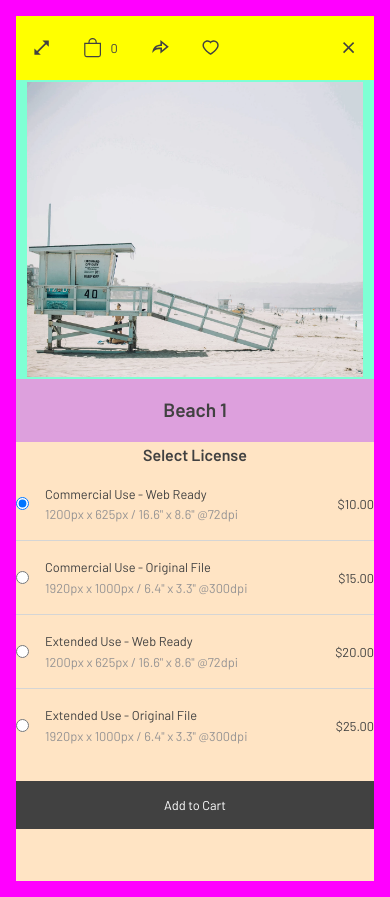
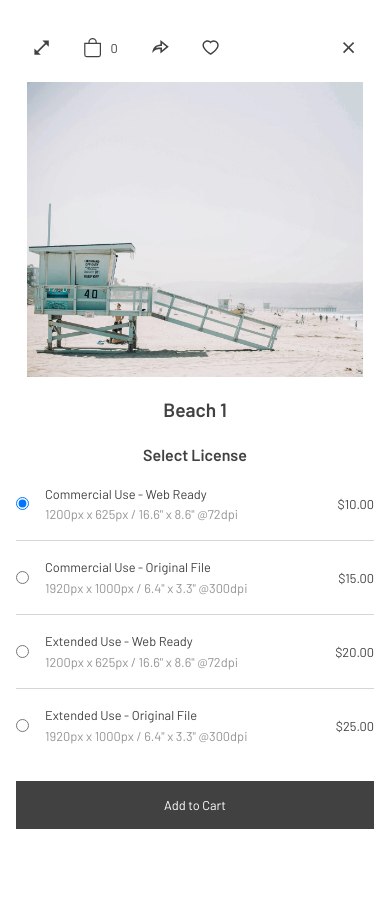
Before and after one commit to Knopkaivy/photographer-portfolio-demo, a React (Create React App) app: page /portfolio/beach/beach-1 in a window 390 px wide. Built offline with nearby package versions, Linux system fonts and the light colour scheme.

Commit message:
Update PhotoCarousel styles for responsiveness

```diff
--- a/src/styles/PhotoCardDetailed.css
+++ b/src/styles/PhotoCardDetailed.css
@@ -9,7 +9,6 @@
   display: flex;
   flex-direction: column;
   padding: 2rem;
-  background-color: magenta;
 }
 .PhotoCardDetailed:fullscreen {
   padding: 0;
@@ -24,11 +23,11 @@
 .PhotoCardDetailed:fullscreen .PhotoCardDetailed__main {
   padding: 0;
 }
-.PhotoCardDetailed:fullscreen .PhotoCardDetailed__imageContainer {
+/* .PhotoCardDetailed:fullscreen .PhotoCardDetailed__imageContainer {
   max-width: 90vw;
   max-height: 100vh;
   margin: 0 auto;
-}
+} */
 
 .PhotoCardDetailed:fullscreen .PhotoCardDetailed__descriptionContainer {
   display: none;
@@ -40,20 +39,19 @@
   display: flex;
   justify-content: center;
   align-items: center;
-  background-color: plum;
 }
-.PhotoCardDetailed__imageAndNavigationContainer {
+/* .PhotoCardDetailed__imageAndNavigationContainer {
   flex-basis: 65%;
   overflow: hidden;
   display: flex;
   align-items: center;
-}
-.PhotoCardDetailed__navigationIcon {
+} */
+/* .PhotoCardDetailed__navigationIcon {
   width: 8rem;
   height: 8rem;
   padding: 2rem;
-}
-.PhotoCardDetailed__navigation {
+} */
+/* .PhotoCardDetailed__navigation {
   position: absolute;
   top: calc(50%-4rem);
   color: var(--color-primary);
@@ -63,34 +61,34 @@
   opacity: 0;
   transition: all 0.5s ease;
   cursor: pointer;
-}
-.PhotoCardDetailed__navigation:hover {
+} */
+/* .PhotoCardDetailed__navigation:hover {
   background-color: rgba(255, 255, 255, 0.6);
-}
-.PhotoCardDetailed__navigation-left {
+} */
+/* .PhotoCardDetailed__navigation-left {
   left: 4rem;
-}
-.PhotoCardDetailed__navigation-right {
+} */
+/* .PhotoCardDetailed__navigation-right {
   right: 4rem;
-}
+} */
 
-.PhotoCardDetailed__imageContainer {
+/* .PhotoCardDetailed__imageContainer {
   position: relative;
   width: 100%;
   max-width: 120rem;
   flex: 1 1 84%;
   display: flex;
   align-items: center;
-}
-.PhotoCardDetailed__imageContainer:hover .PhotoCardDetailed__navigation {
+} */
+/* .PhotoCardDetailed__imageContainer:hover .PhotoCardDetailed__navigation {
   opacity: 1;
-}
-.PhotoCardDetailed__image {
+} */
+/* .PhotoCardDetailed__image {
   width: 100%;
   height: auto;
   max-height: 85vh;
   object-fit: contain;
-}
+} */
 .PhotoCardDetailed__descriptionContainer {
   width: 100%;
   flex-basis: 35%;
--- a/src/styles/PhotoCarousel.css
+++ b/src/styles/PhotoCarousel.css
@@ -3,7 +3,6 @@
   width: 100%;
   height: 100%;
   overflow: hidden;
-  background-color: salmon;
   display: flex;
   align-items: center;
   justify-content: space-between;
@@ -11,13 +10,11 @@
 .PhotoCarousel {
   overflow: hidden;
   width: 100%;
-  background-color: teal;
   display: flex;
 }
 .PhotoCarousel__inner {
   white-space: nowrap;
-  transition: transform 0.3s;
-  background-color: aquamarine;
+  transition: transform 0.5s;
 }
 .PhotoCarousel__item {
   display: inline-flex;
@@ -48,3 +45,11 @@
     max-height: 35vh;
   }
 }
+.PhotoCardDetailed:fullscreen .PhotoCarousel__image {
+  max-width: 90vw;
+  max-height: 100vh;
+  margin: 0 auto;
+}
+.PhotoCardDetailed:fullscreen .PhotoCarousel__container {
+  flex-basis: 100%;
+}
--- a/src/styles/PurchaseForm.css
+++ b/src/styles/PurchaseForm.css
@@ -4,7 +4,6 @@
   height: 100%;
   display: flex;
   flex-direction: column;
-  background-color: bisque;
 }
 .PurchaseForm__header {
   font-size: 2rem;
--- a/src/styles/Toolbar.css
+++ b/src/styles/Toolbar.css
@@ -3,7 +3,6 @@
   display: flex;
   justify-content: space-between;
   align-items: center;
-  background-color: yellow;
 }
 .Toolbar__iconsList {
   display: flex;
```
